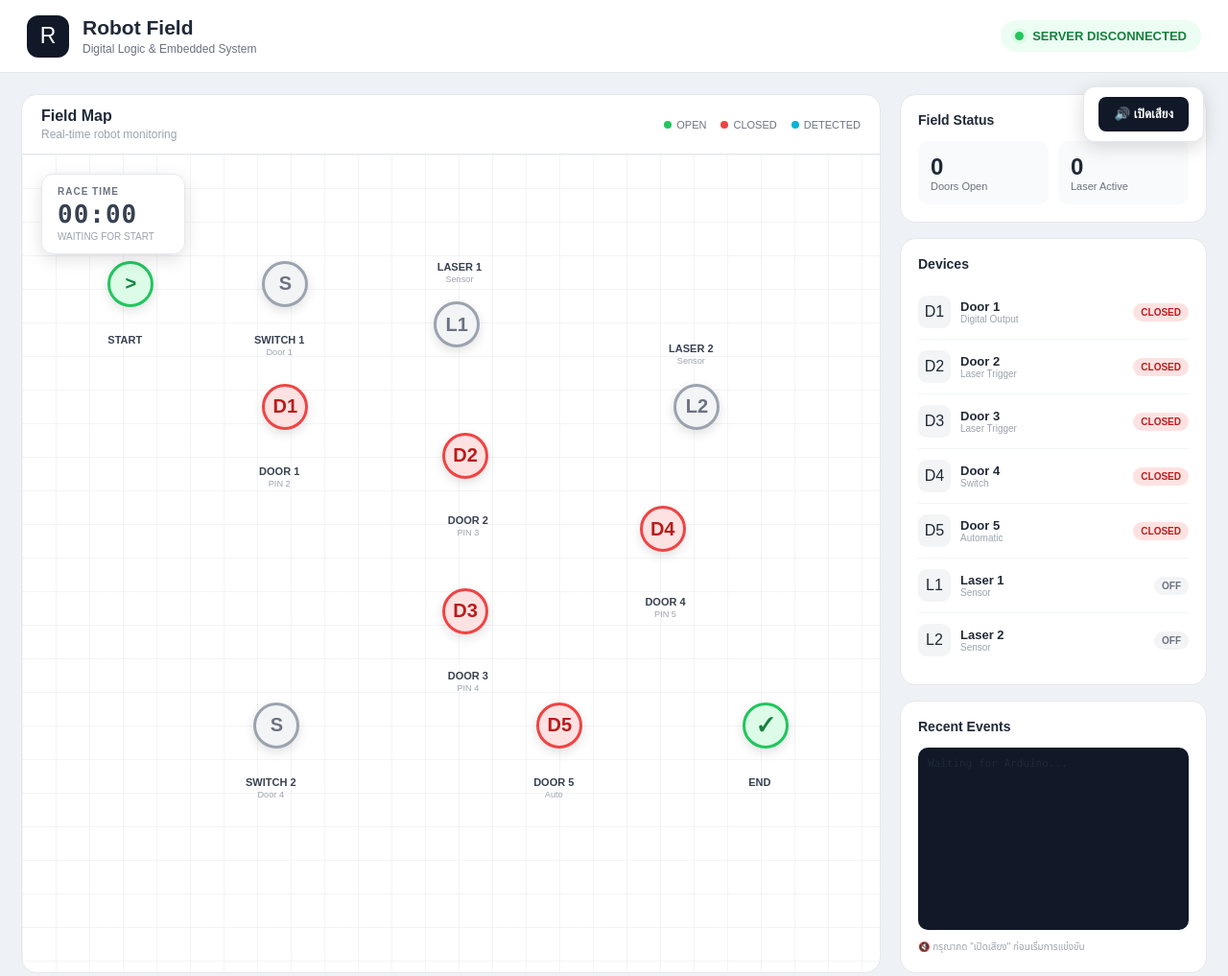
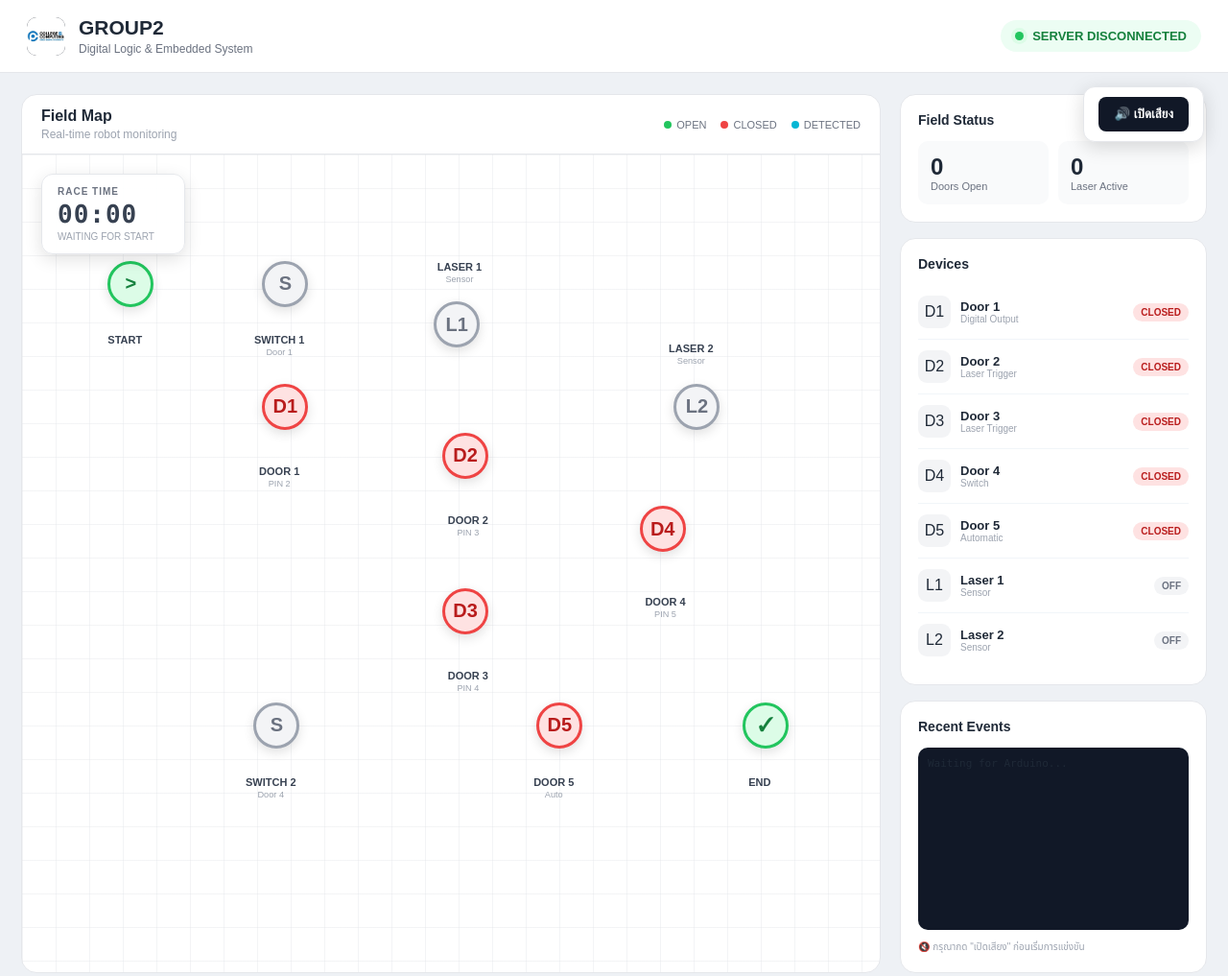
Before and after one commit to kixmbap/Digital-Logic-and-Embedded-System, a website: page Web Dashbord/index.html in a window 1280 px wide. Shown: the whole page at 96% size. Drawn offline with Linux system fonts and the light colour scheme; no server answers.

Commit message:
add logo

```diff
--- a/Web Dashbord/index.html
+++ b/Web Dashbord/index.html
@@ -692,6 +692,19 @@ body {
     color: #9ca3af;
 }
 
+.logo-icon {
+    width: 40px;
+    height: 40px;
+    border-radius: 10px;
+    overflow: hidden;
+}
+
+.logo-icon img {
+    width: 100%;
+    height: 100%;
+    object-fit: cover;
+}
+
 .sound-button-container {
     position: fixed;
 
@@ -946,13 +959,13 @@ body {
     <div class="logo">
 
         <div class="logo-icon">
-            R
+            <img src="images/logo.png" alt="Logo">
         </div>
 
         <div class="logo-text">
 
             <h1>
-                Robot Field
+                GROUP2
             </h1>
 
             <span>
```
Also changed, not shown: Web Dashbord/images/logo.png (added).
